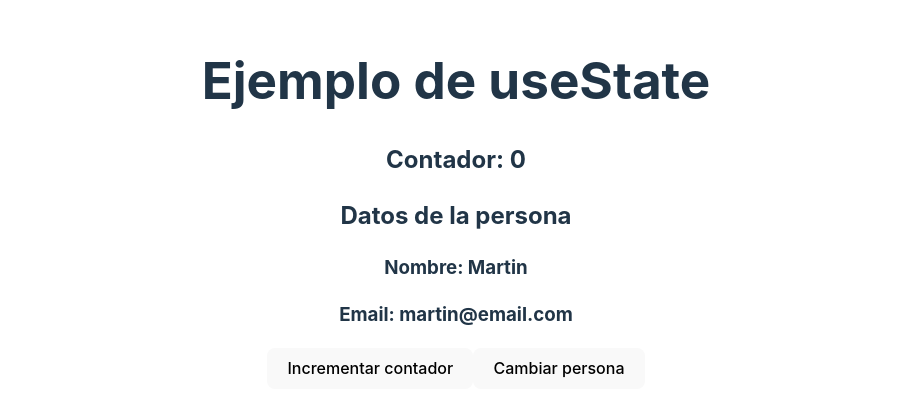
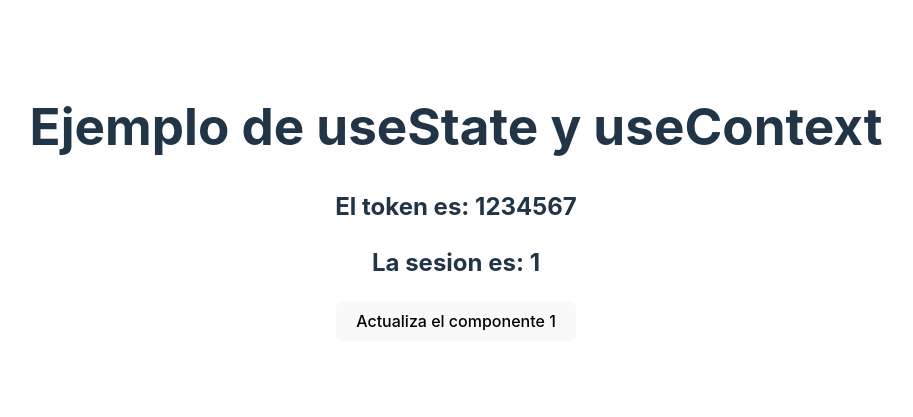
Before and after one commit to miguelruizF/app_tasks, a React (Vite) app: page / in a window 1280 px wide. Shown: the part 197-614 px from the top of the page, without its empty margins (184-1097 px from the left). Built offline with nearby package versions, Linux system fonts and the light colour scheme.

Commit message:
ejemplos de useState, useRef, useEffect, useContext

```diff
--- a/src/App.jsx
+++ b/src/App.jsx
@@ -1,5 +1,7 @@
 import './App.css'
-import { Ejempĺo1 } from './hooks/Ejempĺo1'
+import { MiComponenteConContexto } from './hooks/Ejemplo3'
+// import { Ejemplo2 } from './hooks/Ejemplo2'
+// import { Ejempĺo1 } from './hooks/Ejempĺo1'
 // import { Task_ListComponent } from './components/container/Task_List'
 
 function App() {
@@ -7,7 +9,9 @@ function App() {
     <>
     {/* Componente de listado de tareas */}
       {/* <Task_ListComponent /> */}
-      <Ejempĺo1/>
+      {/* <Ejempĺo1/> */}
+     {/*  <Ejemplo2/> */}
+      <MiComponenteConContexto/>
     </>
   )
 }
--- /dev/null
+++ b/src/hooks/Ejemplo2.jsx
@@ -0,0 +1,65 @@
+//Ejemplo de uso de hooks
+// import React from 'react'
+
+import { useState, useRef, useEffect } from "react";
+
+
+export const Ejemplo2 = () => {
+    /* Crear dos contadores distintos, cada uno en un estado diferente */
+    const [contador1, setContador1] = useState(0);
+    const [contador2, setContador2] = useState(0);
+
+    /* Crear una referencia con useRef */
+    const miRef = useRef();
+
+    function incrementar1() {
+        setContador1(contador1 + 1);
+    }
+
+    function incrementar2() {
+        setContador2(contador2 + 1);
+    }
+
+    //Uso del useEffect
+    /* Caso1: Ejecutar un snipet de codigo
+        Cada que haya un cambio en el estado del componente
+        useEffect(() => {
+            console.log("Cambio en el estado del componente");
+            console.log("Mostrando referencia del elemento del DOM: ");
+            console.log(miRef);
+        })
+    */
+
+    /* Caso 2: Ejecutar solo cuando cambie el contador 1
+    useEffect(() => {
+        console.log("Cambio en el estado del contador 1");
+        console.log("Mostrando referencia del elemento del DOM: ");
+        console.log(miRef);
+    }, [contador1]);
+*/
+    /* Caso 2: Ejecutar solo cuando cambie el contador 1 o contador 2 */
+    useEffect(() => {
+        console.log("Cambio en el estado del contador 1");
+        console.log("Mostrando referencia del elemento del DOM: ");
+        console.log(miRef);
+    }, [contador1, contador2]);
+
+
+    return (
+        <>
+            <h1>Ejemplo de useState(), useRef() y useEffect()</h1>
+            <h2>Contador 1: {contador1}</h2>
+            <h2>Contador 2: {contador2}</h2>
+            {/* Elemento referenciado */}
+            <h4 ref={miRef}>
+                Ejemplo de elemento referenciado
+            </h4>
+
+            {/* Botones para cambiar los estados */}
+            <div>
+                <button onClick={incrementar1}>Incrementar contador 1</button>
+                <button onClick={incrementar2}>Incrementar contador 2</button>
+            </div>
+        </>
+    )
+}
--- /dev/null
+++ b/src/hooks/Ejemplo3.jsx
@@ -0,0 +1,63 @@
+/* Ejemplo hooks
+- useState()
+- useContext()
+*/
+
+// import React from 'react'
+import React, { useState, useContext } from "react";
+
+const miContexto = React.createContext(null);
+/* Componente 1 Dispone de un contexto que va a tener un valor que recibe desde el padre */
+const Componente1 = () => {
+    /* Inicializamos un estado en null que va a rellenarse con los datos del padre */
+    const state = useContext(miContexto);
+    return (
+        <>
+            <h2>El token es: {state.token}</h2>
+            {/* Llamamos al componente 2 */}
+            <Componente2/>
+        </>
+    )
+}
+
+const Componente2 = () => {
+
+    const state = useContext(miContexto);
+
+    return (
+        <>
+            <h2>
+                La sesion es: {state.sesion}
+            </h2>
+        </>
+    )
+}
+
+export const MiComponenteConContexto = () => {
+
+    const estadoInicial = {
+        token: 1234567,
+        sesion: 1
+    }
+
+    //Crear estado del componente
+    const [sessionData, setSessionData] = useState(estadoInicial);
+
+    function actualizarSession() {
+        setSessionData({
+            token: "DSDF123546",
+            sesion: sessionData.sesion + 1
+        })
+    }
+
+    return (
+        <>
+            <miContexto.Provider value={sessionData}>
+                {/* Todo lo que este dentro puede leer los datos de sessionData */}
+                <h1>Ejemplo de useState y useContext</h1>
+                <Componente1/>
+                <button onClick={actualizarSession}>Actualiza el componente 1</button>
+            </miContexto.Provider>
+        </>
+    )
+}
```
